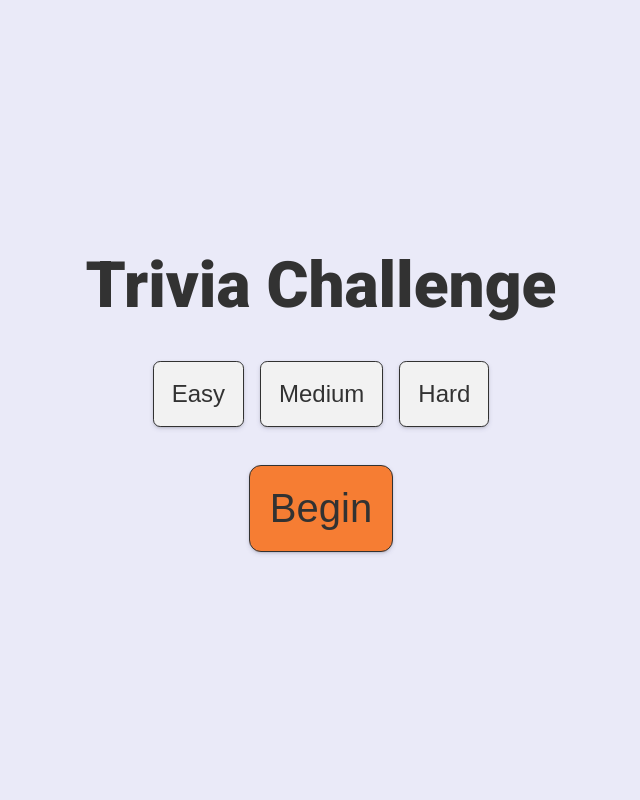
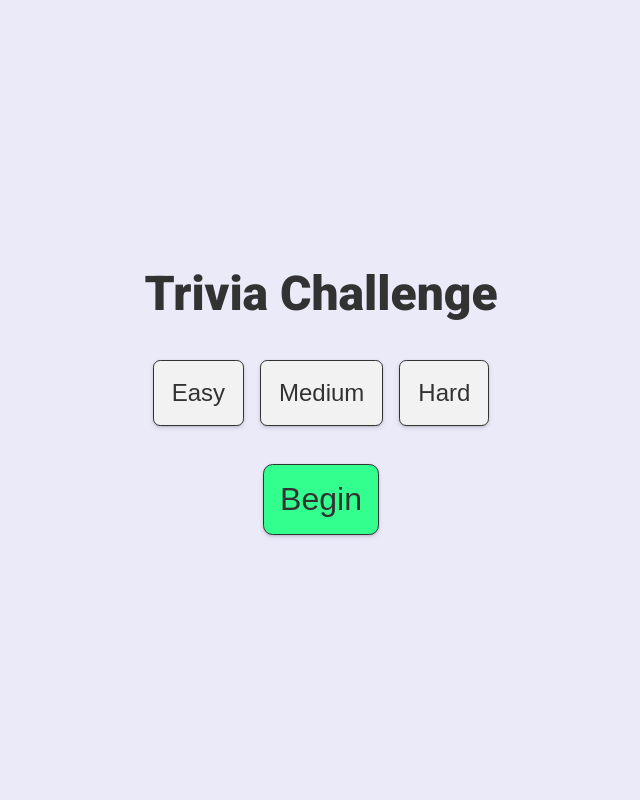
Before and after one commit to pteskey/triviaGame, a web app: file index.html in a window 1280 px wide. Shown: the whole page, without its empty margins (319-959 px from the left). Run offline with its HTML, style and script files only (its server is not run), Linux system fonts and the light colour scheme.

Commit message:
added refresh and changed some styling

```diff
--- a/assets/css/style.css
+++ b/assets/css/style.css
@@ -26,7 +26,7 @@ body {
 }
 
 .titleText {
-  font-size: 4em;
+  font-size: 3em;
   font-weight: 900;
 }
 
@@ -107,9 +107,16 @@ button {
 }
 
 #startBtn {
-  font-size: 2.5em;
-  background-color: #f45d01;
+  font-size: 2em;
+  background-color: #00ff73;
   border-radius: 0.3em;
+}
+
+#retry {
+  margin-top: 1em;
+  border-radius: 0.3em;
+  font-size: 1.2em;
+  background: none;
 }
 
 .answerA::before {
--- a/assets/js/app.js
+++ b/assets/js/app.js
@@ -117,7 +117,9 @@ async function startGame() {
     console.log(id);
 
     if (id === 9) {
-      app.innerHTML = `You got ${score} of ${questions.results.length} answers correct.`;
+      app.innerHTML = `<h3>You got ${score} of ${questions.results.length} answers correct.</h3>
+      <button id="retry" onclick="location.reload()">Try Again</button>
+      `;
     }
   }
 }
```
